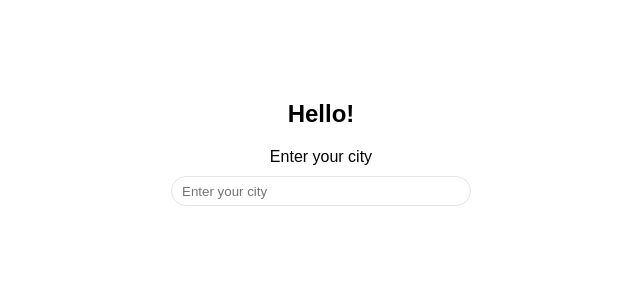
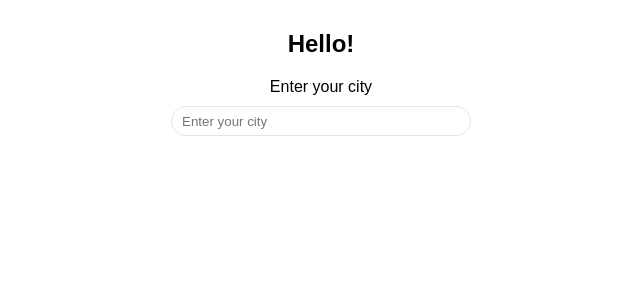
Before and after one commit to Yevhen-Srdk/weather-app, a React (Vite) app: page / in a window 1280 px wide. Shown: the top 300 px of the page, without its empty margins (319-959 px from the left). Built offline with nearby package versions, Linux system fonts and the light colour scheme; no server answers.

Commit message:
The padding of the main container has been reduced
WHY: This improves the design visually and makes it more user-friendly

```diff
--- a/src/App.scss
+++ b/src/App.scss
@@ -7,6 +7,6 @@
     align-items: center;
     justify-content: start;
     height: 100vh;
-    padding: 100px 0 0;
+    padding: 30px 0 0;
     gap: 20px;
 }
```
